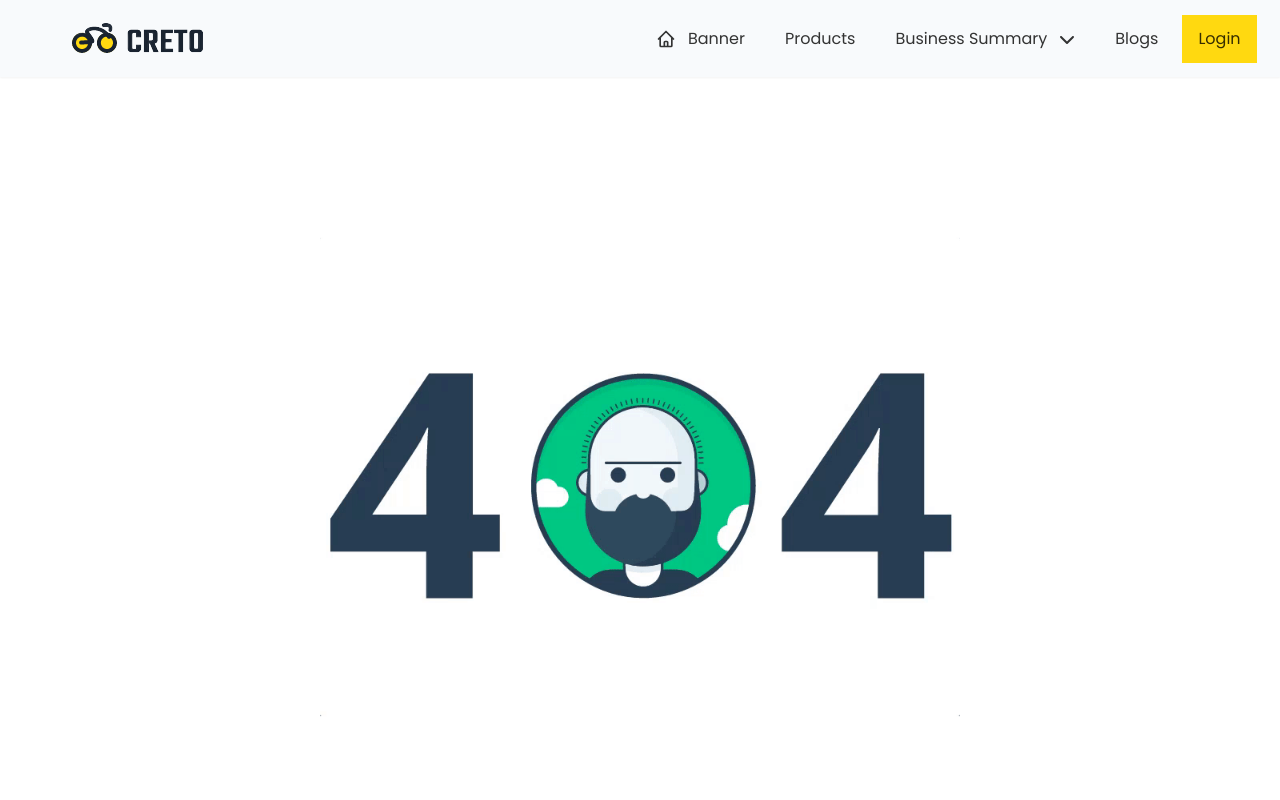
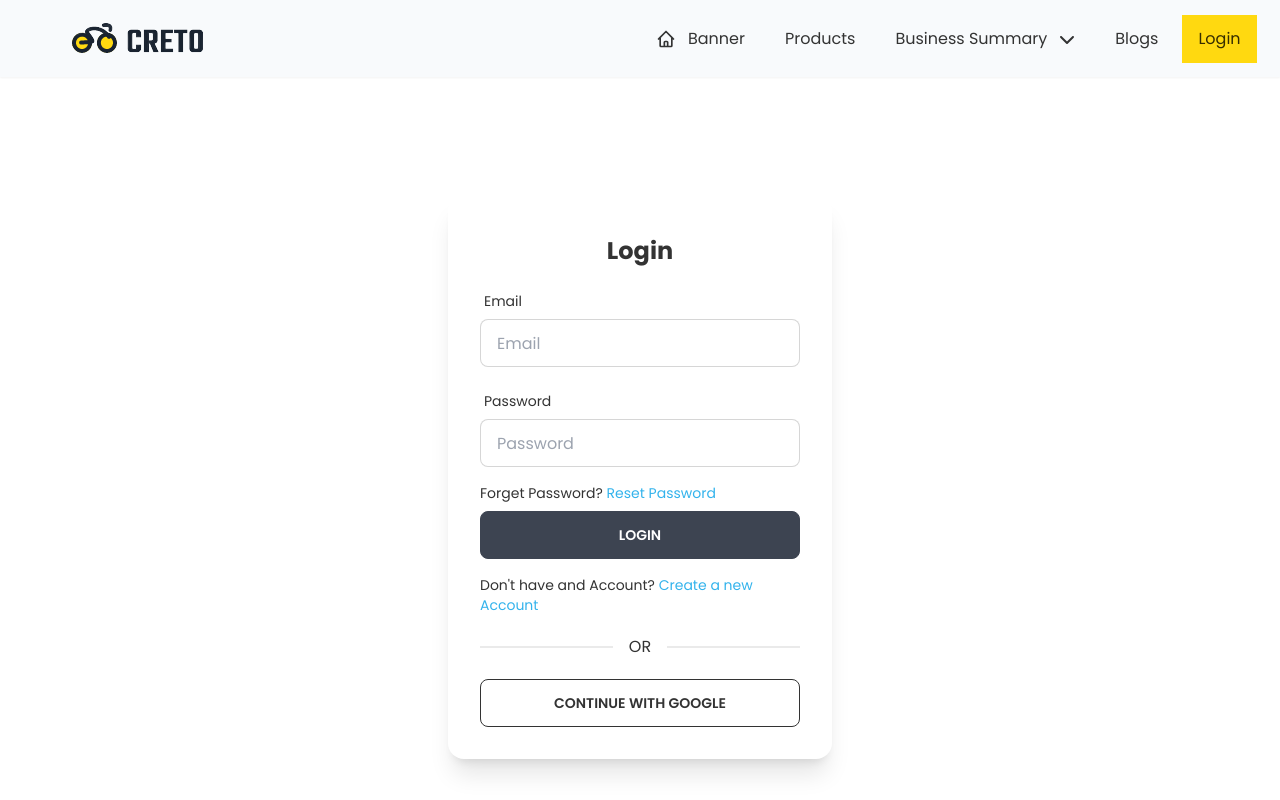
Before and after one commit to codermdshakil/certo-parts, a React (Create React App) app: page /login in a window 1280 px wide. Shown: the top 800 px of the page. Built offline with nearby package versions, Linux system fonts and the light colour scheme; no server answers.

Commit message:
require auth and login added

```diff
--- a/package.json
+++ b/package.json
@@ -14,6 +14,7 @@
     "react": "^18.1.0",
     "react-dom": "^18.1.0",
     "react-firebase-hooks": "^5.0.3",
+    "react-hook-form": "^7.31.2",
     "react-query": "^3.39.0",
     "react-router-dom": "^6.3.0",
     "react-scripts": "5.0.1",
--- a/src/App.js
+++ b/src/App.js
@@ -6,6 +6,7 @@ import { Route, Routes } from 'react-router-dom';
 import Home from './Pages/Home/Home';
 import NotFoundPage from './Shared/NotFoundPage';
 import Footer from './Shared/Footer/Footer';
+import Login from './Pages/Login/Login';
 
 function App() {
   return (
@@ -14,9 +15,10 @@ function App() {
       <Routes>
         <Route path='/' element={<Home />}></Route>
         <Route path='home' element={<Home />}></Route>
-        <Route path='*' element={<NotFoundPage/>}></Route>
+        <Route path='login' element={<Login />}></Route>
+        <Route path='*' element={<NotFoundPage />}></Route>
       </Routes>
-      <Footer/>
+      <Footer />
       <ToastContainer />
     </div>
   );
--- a/src/Pages/Home/Parts/Parts.js
+++ b/src/Pages/Home/Parts/Parts.js
@@ -1,6 +1,6 @@
 import React from 'react';
 import { useQuery } from 'react-query';
-import Spinner from '../../../Shared/Navber/Spinner';
+import Spinner from '../../../Shared/Spinner';
 import SinglePart from './SinglePart/SinglePart';
 
 const Parts = () => {
--- a/src/Pages/Home/Pricings/Pricings.js
+++ b/src/Pages/Home/Pricings/Pricings.js
@@ -1,6 +1,6 @@
 import React from 'react';
 import { useQuery } from 'react-query';
-import Spinner from '../../../Shared/Navber/Spinner';
+import Spinner from '../../../Shared/Spinner';
 import './Pricing.css';
 import Pricing from './Pricing/Pricing';
 
--- a/src/Pages/Home/Reviews/Reviews.js
+++ b/src/Pages/Home/Reviews/Reviews.js
@@ -1,6 +1,6 @@
 import React from 'react';
 import { useQuery } from 'react-query';
-import Spinner from '../../../Shared/Navber/Spinner';
+import Spinner from '../../../Shared/Spinner';
 import Review from './Review/Review';
 
 const Reviews = () => {
--- /dev/null
+++ b/src/Pages/Login/Login.js
@@ -0,0 +1,114 @@
+import React, { useEffect } from 'react';
+import { Link, useLocation, useNavigate } from 'react-router-dom';
+import { toast } from 'react-toastify';
+import Spinner from '../../Shared/Spinner';
+import { useSignInWithEmailAndPassword, useSignInWithGoogle } from 'react-firebase-hooks/auth';
+import { useForm } from 'react-hook-form';
+import auth from '../../firebase.init';
+
+const Login = () => {
+
+    const [signInWithGoogle, gUser, gLoading, gError] = useSignInWithGoogle(auth);
+    const [signInWithEmailAndPassword, user, loading, error] = useSignInWithEmailAndPassword(auth);
+    const { register, formState: { errors }, handleSubmit, reset } = useForm();
+    const navigate = useNavigate();
+    let location = useLocation();
+    let from = location.state?.from?.pathname || "/";
+
+
+    useEffect(() => {
+        if (user || gUser) {
+            navigate(from, { replace: true });
+        }
+    }, [user, gUser, from, navigate])
+
+    let loginError;
+
+    if (gLoading || loading) {
+        return <Spinner />
+    }
+
+    if (error || gError) {
+        loginError = error?.message || gError?.message;
+    }
+
+    const handleSignInWithGoogle = () => {
+        signInWithGoogle()
+        toast.success('Sign in with Google')
+    }
+
+    const onSubmit = data => {
+        signInWithEmailAndPassword(data.email, data.password);
+        reset()
+    }
+
+    return (
+        <div className='flex justify-center items-center h-screen'>
+            <div className=" block card w-96 bg-base-100 shadow-xl">
+                <div className="card-body">
+                    <h2 className="text-center text-2xl font-bold py-2 ">Login</h2>
+                    <form onSubmit={handleSubmit(onSubmit)}>
+                        <div className="form-control w-full max-w-xs">
+                            <label className="label">
+                                <span className="label-text">Email</span>
+                            </label>
+                            <input
+                                type="email"
+                                placeholder="Email"
+                                name='email'
+                                className="input input-bordered w-full"
+                                {...register("email", {
+                                    required: {
+                                        value: true,
+                                        message: 'Email is required'
+                                    },
+                                    pattern: {
+                                        value: /[a-z0-9]+@[a-z]+\.[a-z]{2,3}/,
+                                        message: 'Provide a valid email!!'
+                                    }
+                                })} required />
+                            <label className="label">
+                                {errors.email?.type === 'required' && <span className="label-text-alt text-red-500">{errors.email.message}</span>}
+                                {errors.email?.type === 'pattern' && <span className="label-text-alt text-red-500">{errors.email.message}</span>}
+                            </label>
+                        </div>
+                        <div className="form-control w-full max-w-xs">
+                            <label className="label">
+                                <span className="label-text">Password</span>
+                            </label>
+                            <input
+                                type="password"
+                                placeholder="Password"
+                                className="input input-bordered w-full"
+                                {...register("password", {
+                                    required: {
+                                        value: true,
+                                        message: 'Password is required'
+                                    },
+                                    pattern: {
+                                        value: /[0-9a-zA-Z]{6,}/,
+                                        message: 'Password should 6 characters or longer!!'
+                                    }
+                                })} />
+                            <label className="label">
+                                {errors.password?.type === 'required' && <span className="label-text-alt text-red-500">{errors.password.message}</span>}
+                                {errors.password?.type === 'pattern' && <span className="label-text-alt text-red-500">{errors.password.message}</span>}
+                            </label>
+                            <p className='text-sm mb-2'>Forget Password? <span className='text-secondary'><Link to='/resetpassword'>Reset Password </Link> </span> </p>
+                        </div>
+                        <input className='btn text-white w-full' value="Login" type="submit" />
+                    </form>
+                    <p className='text-center bg-pink-200 rounded-lg text-red-500'>{loginError && loginError.slice(22, 36)}</p>
+                    <p className='text-sm'>Don't have and Account? <span className='text-secondary'> <Link to='/signup'>Create a new Account</Link> </span></p>
+                    <div className="divider">OR</div>
+                    <div>
+                        <button onClick={() => handleSignInWithGoogle()} className='btn btn-outline w-full'>Continue with Google</button>
+                    </div>
+                </div>
+            </div>
+        </div>
+
+    )
+};
+
+export default Login;
--- a/src/Shared/Navber/Navber.js
+++ b/src/Shared/Navber/Navber.js
@@ -3,21 +3,32 @@ import { NavLink } from 'react-router-dom';
 import logo from '../../Images/logo.png';
 import './Navber.css';
 import { FontAwesomeIcon } from '@fortawesome/react-fontawesome';
-import { faChevronDown } from '@fortawesome/free-solid-svg-icons';
+import { faChevronDown , faRightFromBracket} from '@fortawesome/free-solid-svg-icons';
+import { useAuthState } from 'react-firebase-hooks/auth';
+import auth from '../../firebase.init';
+import { signOut } from 'firebase/auth';
 
 
 
 const Navber = () => {
 
-    const menuItems = <>
+
+    const [user] = useAuthState(auth);
+
+    const handleSignOut = () => {
+        signOut(auth);
+    }
+
+
+    const menuItemsDesktop = <>
         <li><a href='home#banner'>
             <svg xmlns="http://www.w3.org/2000/svg" className="h-5 w-5" fill="none" viewBox="0 0 24 24" stroke="currentColor"><path strokeLinecap="round" strokeLinejoin="round" strokeWidth="2" d="M3 12l2-2m0 0l7-7 7 7M5 10v10a1 1 0 001 1h3m10-11l2 2m-2-2v10a1 1 0 01-1 1h-3m-6 0a1 1 0 001-1v-4a1 1 0 011-1h2a1 1 0 011 1v4a1 1 0 001 1m-6 0h6" /></svg>
             Banner
         </a></li>
         <li><a href='home#parts'>Products</a></li>
-        <div class="dropdown dropdown-hover">
+        <div className="dropdown dropdown-hover ">
             <label tabindex="0" > <li><a href='home#bsummery'>Business Summary <FontAwesomeIcon icon={faChevronDown}></FontAwesomeIcon></a></li></label>
-            <ul tabindex="0" class="dropdown-content menu p-2 shadow bg-base-100 rounded-box w-48">
+            <ul tabindex="0" className="dropdown-content menu p-2 shadow bg-base-100 rounded-box w-48">
                 <li><a href='home#reviews' className='w-full'>Reviews</a></li>
                 <li><a href='home#pricing' className='w-full'>Pricing</a></li>
                 <li><a href='home#contact' className='w-full'>Contact</a></li>
@@ -25,8 +36,27 @@ const Navber = () => {
             </ul>
         </div>
         <li><NavLink to='/blogs'>Blogs</NavLink></li>
+        {user?.uid ? <button onClick={handleSignOut} className='btn text-white btn-secondary'>LogOut <FontAwesomeIcon className='ml-2' icon={faRightFromBracket}></FontAwesomeIcon> </button> : <li><NavLink to='/login'>Login</NavLink></li>}
+    </>;
+
+
+    const menuItemsPhone = <>
+        <li><a href='home#banner'>
+            <svg xmlns="http://www.w3.org/2000/svg" className="h-5 w-5" fill="none" viewBox="0 0 24 24" stroke="currentColor"><path strokeLinecap="round" strokeLinejoin="round" strokeWidth="2" d="M3 12l2-2m0 0l7-7 7 7M5 10v10a1 1 0 001 1h3m10-11l2 2m-2-2v10a1 1 0 01-1 1h-3m-6 0a1 1 0 001-1v-4a1 1 0 011-1h2a1 1 0 011 1v4a1 1 0 001 1m-6 0h6" /></svg>
+            Banner
+        </a></li>
+        <li><a href='home#parts'>Products</a></li>
+        <li><a href='home#bsummery'>Business Summary </a></li>
+        <li><a href='home#reviews' className='w-full'>Reviews</a></li>
+        <li><a href='home#pricing' className='w-full'>Pricing</a></li>
+        <li><a href='home#contact' className='w-full'>Contact</a></li>
+        <li><a href='home#footer' className='w-full'>Footer</a></li>
+        <li><NavLink to='/blogs'>Blogs</NavLink></li>
         <li><NavLink to='/login'>Login</NavLink></li>
-    </>
+    </>;
+
+
+
 
     return (
         <div className="navbar bg-slate-50 shadow-sm sticky top-0 z-40">
@@ -35,15 +65,15 @@ const Navber = () => {
                     <label tabIndex="0" className="btn btn-ghost lg:hidden">
                         <svg xmlns="http://www.w3.org/2000/svg" fill="none" viewBox="0 0 24 24" className="inline-block w-6 h-6 stroke-current"><path strokeLinecap="round" strokeLinejoin="round" strokeWidth="2" d="M4 6h16M4 12h16M4 18h16"></path></svg>
                     </label>
-                    <ul title='Menu' tabIndex="0" className="menu menu-compact dropdown-content mt-3 p-2 shadow bg-base-100 rounded-box w-52">
-                        {menuItems}
+                    <ul tabIndex="0" className="menu menu-compact dropdown-content mt-3 p-2 shadow bg-base-100 rounded-box w-52">
+                        {menuItemsPhone}
                     </ul>
                 </div>
                 <NavLink to='/'><h3 className=' text-lg lg:text-2xl py-3 font-bold text-accent lg:px-16 sm:px-5'><img src={logo} alt="Logo" /></h3></NavLink>
             </div>
             <div className="navbar-center hidden lg:flex">
                 <ul title='Menu' className="menu menu-horizontal p-0">
-                    {menuItems}
+                    {menuItemsDesktop}
                 </ul>
             </div>
             {/* deshboard */}
--- a/src/Shared/Navber/Spinner.js
+++ b/src/Shared/Spinner.js
@@ -1,5 +1,6 @@
 import React from 'react';
-import loadingSpinner from '../../Images/loadingSpinner.gif'
+import loadingSpinner from '../Images/loadingSpinner.gif';
+
 
 const Spinner = () => {
     return (
--- a/src/firebase.init.js
+++ b/src/firebase.init.js
@@ -1,5 +1,6 @@
 // Import the functions you need from the SDKs you need
 import { initializeApp } from "firebase/app";
+import { getAuth } from "firebase/auth";
 // TODO: Add SDKs for Firebase products that you want to use
 // https://firebase.google.com/docs/web/setup#available-libraries
 
@@ -15,3 +16,5 @@ const firebaseConfig = {
 
 // Initialize Firebase
 const app = initializeApp(firebaseConfig);
+const auth = getAuth(app);
+export default auth;
```
Also changed, not shown: src/Shared/RequireAuth.js (added, +23 -0 lines), 2 other files (tests, documents, lock files or other folders).
